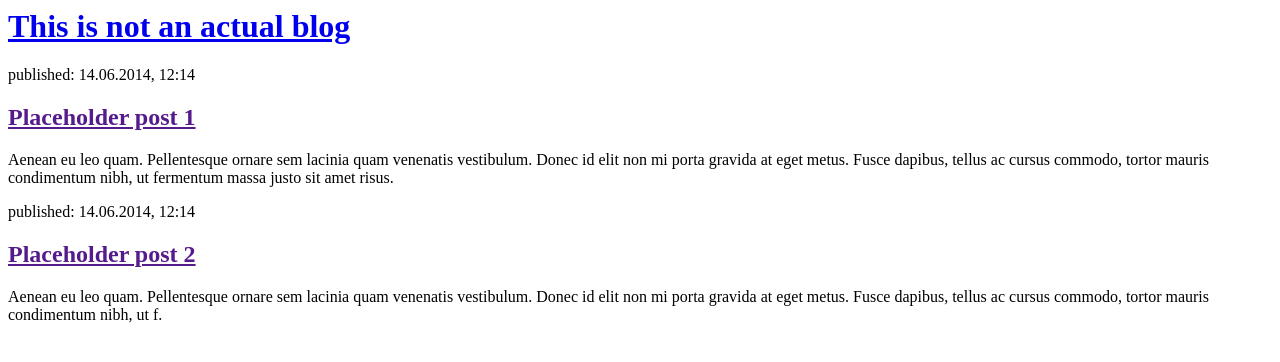
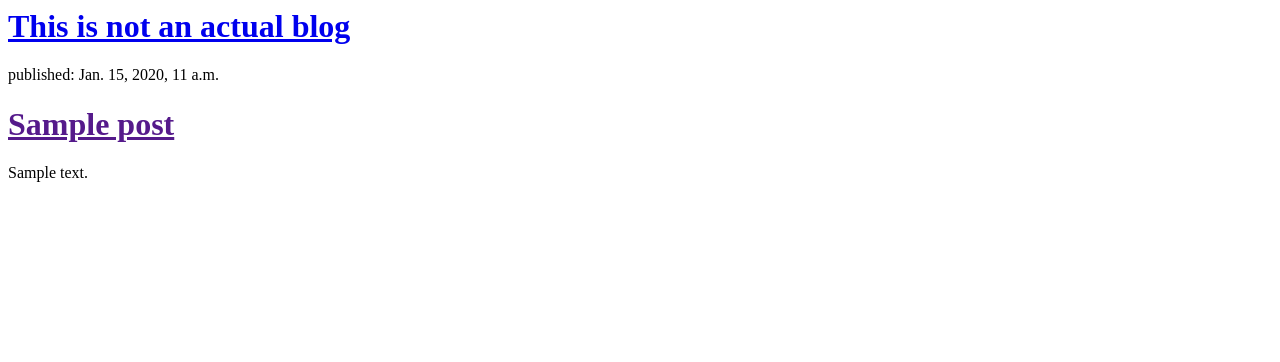
Before and after one commit to alblaszczyk/simple-django-blog, a Django app: template blog/templates/blog/post_list.html in a window 1280 px wide. Shown: the top 362 px of the page. Run offline with Django 3.2, Linux system fonts and the light colour scheme; the template is opened without the code that fills it: values that come from a table or form of the project are taken from there, others are empty; tables that the repository leaves empty hold one stand-in row (values such as "Sample post").

Commit message:
Modded the templates to display actual posts instead of placeholders.

```diff
--- a/blog/models.py
+++ b/blog/models.py
@@ -8,9 +8,11 @@ class Post(models.Model):
     created_date = models.DateTimeField(default=timezone.now)
     published_date = models.DateTimeField(blank=True, null=True)
 
-def publis(self):
-    self.published_date = timezone.now()
-    self.save()
+    def publish(self):
+        self.published_date = timezone.now()
+        self.save()
 
-def __str__(self):
-    return self.title
+    def __str__(self):
+        return self.title
+    def __repr__(self):
+        return self.title
--- a/blog/templates/blog/post_list.html
+++ b/blog/templates/blog/post_list.html
@@ -7,16 +7,12 @@
             <h1><a href="/">This is not an actual blog</a></h1>
         </div>
 
-        <div>
-            <p>published: 14.06.2014, 12:14</p>
-            <h2><a href="">Placeholder post 1</a></h2>
-            <p>Aenean eu leo quam. Pellentesque ornare sem lacinia quam venenatis vestibulum. Donec id elit non mi porta gravida at eget metus. Fusce dapibus, tellus ac cursus commodo, tortor mauris condimentum nibh, ut fermentum massa justo sit amet risus.</p>
-        </div>
-
-        <div>
-            <p>published: 14.06.2014, 12:14</p>
-            <h2><a href="">Placeholder post 2</a></h2>
-            <p>Aenean eu leo quam. Pellentesque ornare sem lacinia quam venenatis vestibulum. Donec id elit non mi porta gravida at eget metus. Fusce dapibus, tellus ac cursus commodo, tortor mauris condimentum nibh, ut f.</p>
-        </div>
+        {% for post in posts %}
+    <div>
+        <p>published: {{ post.published_date }}</p>
+        <h1><a href="">{{ post.title }}</a></h1>
+        <p>{{ post.text|linebreaksbr }}</p>
+    </div>
+{% endfor %}
     </body>
 </html>
--- a/blog/views.py
+++ b/blog/views.py
@@ -1,5 +1,7 @@
 from django.shortcuts import render
-
+from .models import Post
+from django.utils import timezone
 # Create your views here.
 def post_list(request):
-    return render(request, 'blog/post_list.html')
+    posts = Post.objects.filter(published_date__lte=timezone.now()).order_by('published_date')
+    return render(request, 'blog/post_list.html', {'posts': posts})
```
